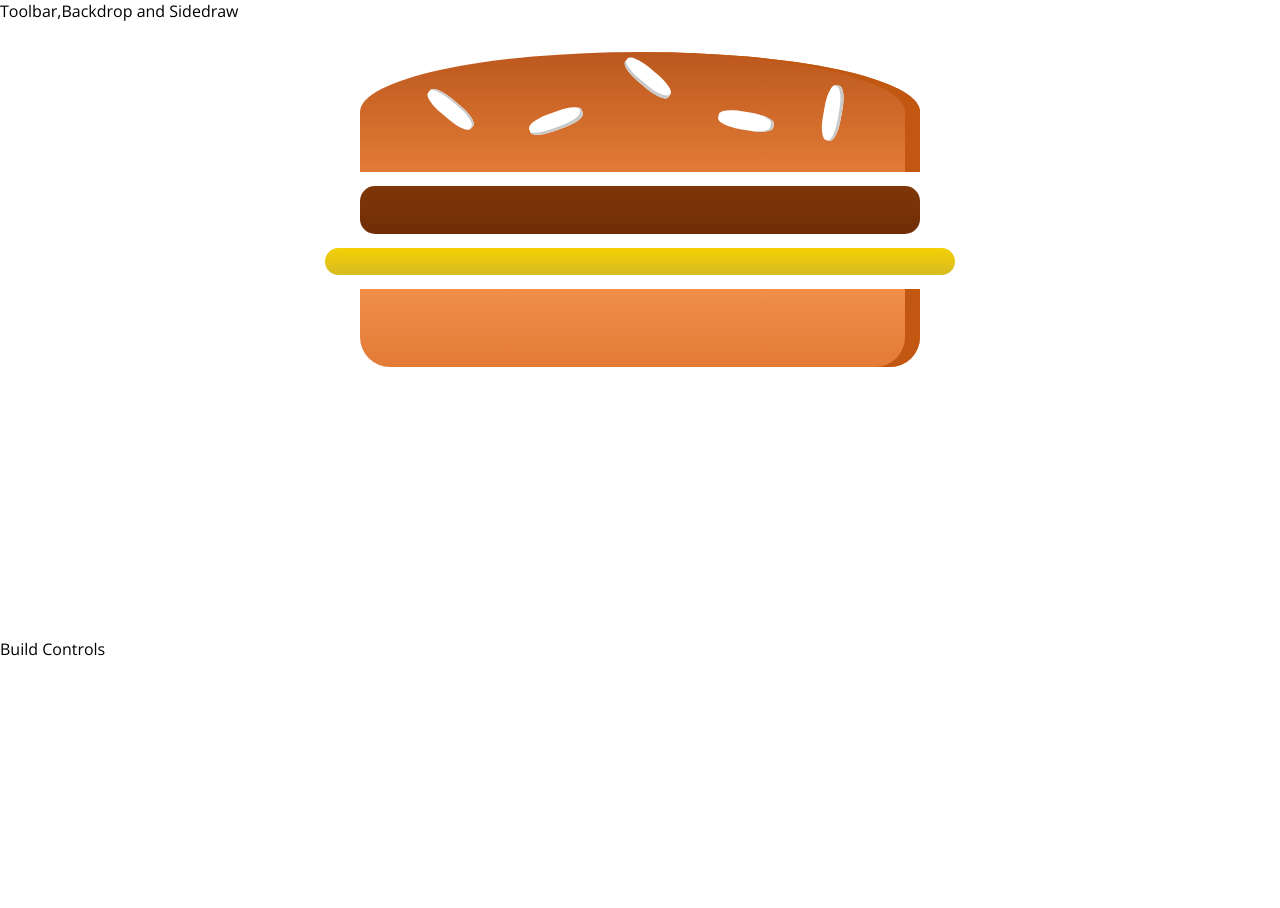
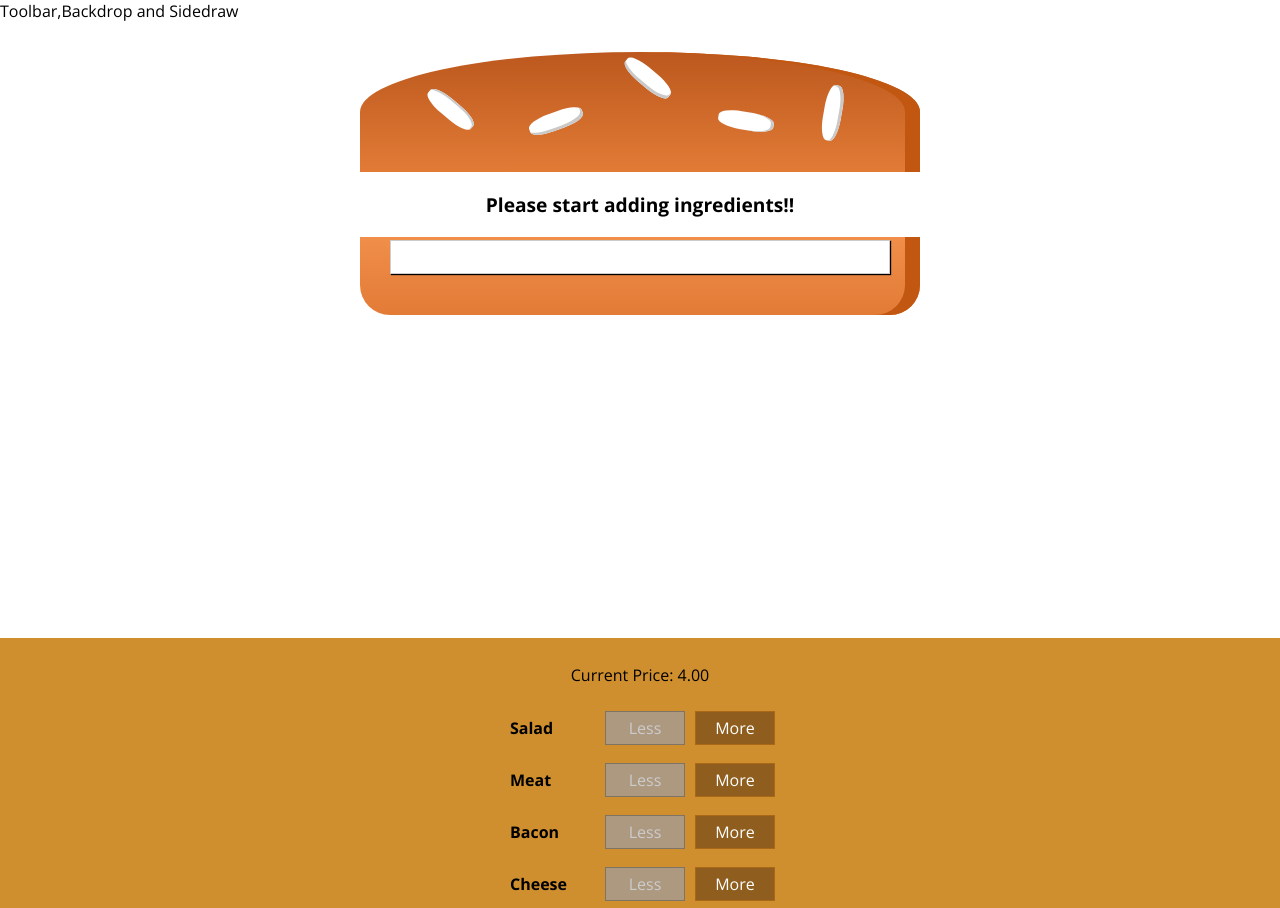
Before and after one commit to AvinashVellineni/React_Burger_Project, a React app: page / in a window 1280 px wide. Shown: the top 908 px of the page. Before the commit the page ends 800 px from the top, so only its background shows below. Built offline with nearby package versions, Linux system fonts and the light colour scheme.

Commit message:
Burger builder component implementation

```diff
--- /dev/null
+++ b/src/components/Burger/BuildControls/BuildControl/BuildControl.css
@@ -0,0 +1,56 @@
+.BuildControl {
+    display: flex;
+    justify-content: space-between;
+    align-items: center;
+    margin: 5px 0;
+}
+
+.BuildControl button {
+    display: block;
+    font: inherit;
+    padding: 5px;
+    margin: 0 5px;
+    width: 80px;
+    border: 1px solid #AA6817;
+    cursor: pointer;
+    outline: none;
+}
+
+.BuildControl button:disabled {
+    background-color: #AC9980;
+    border: 1px solid #7E7365;
+    color: #ccc;
+    cursor: default;
+}
+
+.BuildControl button:hover:disabled {
+    background-color: #AC9980;
+    color: #ccc;
+    cursor: not-allowed;
+}
+
+.Label {
+    padding: 10px;
+    font-weight: bold;
+    width: 80px;
+}
+
+.BuildControl .Less {
+    background-color: #D39952;
+    color: white;
+}
+
+.BuildControl .More {
+    background-color: #8F5E1E;
+    color: white;
+}
+
+.BuildControl .Less:hover, .BuildControl .Less:active {
+    background-color: #DAA972;
+    color: white;
+}
+
+.BuildControl .More:hover,.BuildControl .More:active {
+    background-color: #99703F;
+    color: white;
+}
--- /dev/null
+++ b/src/components/Burger/BuildControls/BuildControl/BuildControl.js
@@ -0,0 +1,25 @@
+import React from 'react';
+import classes from './BuildControl.css';
+
+const buildControl = props => {
+  return (
+    <div className={classes.BuildControl}>
+      <div className={classes.Label}>{props.label}</div>
+      <button
+        className={classes.Less}
+        onClick={() => props.removeIngredient(props.label.toLowerCase())}
+        disabled={props.disabled}
+      >
+        Less
+      </button>
+      <button
+        className={classes.More}
+        onClick={() => props.addIngredient(props.label.toLowerCase())}
+      >
+        More
+      </button>
+    </div>
+  );
+};
+
+export default buildControl;
--- /dev/null
+++ b/src/components/Burger/BuildControls/BuildControls.css
@@ -0,0 +1,52 @@
+.BuildControls {
+  width: 100;
+  background-color: #cf8f2e;
+  display: flex;
+  flex-flow: column;
+  align-items: center;
+  box-shadow: 0 2px 1px #ccc;
+  margin: auto;
+  padding: 10px 0;
+}
+
+
+.OrderButton {
+  background-color: #DAD735;
+  outline: none;
+  cursor: pointer;
+  border: 1px solid #966909;
+  color: #966909;
+  font-family: inherit;
+  font-size: 1.2em;
+  padding: 15px 30px;
+  box-shadow: 2px 2px 2px #966909;
+}
+
+.OrderButton:hover, .OrderButton:active {
+  background-color: #A0DB41;
+  border: 1px solid #966909;
+  color: #966909;
+}
+
+.OrderButton:disabled {
+  background-color: #C7C6C6;
+  cursor: not-allowed;
+  border: 1px solid #ccc;
+  color: #888888;
+}
+
+.OrderButton:not(:disabled) {
+  animation: enable 0.3s linear;
+}
+
+@keyframes enable {
+  0% {
+      transform: scale(1);
+  }
+  60% {
+      transform: scale(1.1);
+  }
+  100% {
+      transform: scale(1);
+  }
+}
--- /dev/null
+++ b/src/components/Burger/BuildControls/BuildControls.js
@@ -0,0 +1,38 @@
+import React from 'react';
+import BuildControl from './BuildControl/BuildControl';
+import classes from './BuildControls.css';
+
+const controls = [
+  { label: 'Salad', type: 'salad' },
+  { label: 'Meat', type: 'meat' },
+  { label: 'Bacon', type: 'bacon' },
+  { label: 'Cheese', type: 'cheese' }
+];
+
+const buildControls = props => {
+  return (
+    <div className={classes.BuildControls}>
+      <p>Current Price: {props.price.toFixed(2)}</p>
+      {controls.map(ctrl => {
+        return (
+          <BuildControl
+            key={ctrl.label}
+            label={ctrl.label}
+            addIngredient={props.addIngredient}
+            removeIngredient={props.removeIngredient}
+            disabled={props.disabled[ctrl.type]}
+          ></BuildControl>
+        );
+      })}
+      <button
+        onClick={() => {}}
+        className={classes.OrderButton}
+        disabled={!props.purchasable}
+      >
+        ORDER NOW
+      </button>
+    </div>
+  );
+};
+
+export default buildControls;
--- a/src/components/Burger/Burger.js
+++ b/src/components/Burger/Burger.js
@@ -3,12 +3,28 @@ import classes from './Burger.css';
 import BurgerIngredient from './BurgerIngredient/BurgerIngredient';
 
 const burger = props => {
+  let transformedIngredients = Object.keys(props.ingredients)
+    .map(ingredientKey => {
+      return [...Array(props.ingredients[ingredientKey])].map((_, i) => {
+        return (
+          <BurgerIngredient
+            type={ingredientKey}
+            key={ingredientKey + i}
+          ></BurgerIngredient>
+        );
+      });
+    })
+    .reduce((arr, el) => {
+      return arr.concat(el);
+    }, []);
+  if (transformedIngredients.length === 0) {
+    transformedIngredients = <p>Please start adding ingredients!!</p>;
+  }
   return (
     <Fragment>
       <div className={classes.Burger}>
         <BurgerIngredient type="bread-top"></BurgerIngredient>
-        <BurgerIngredient type="meat"></BurgerIngredient>
-        <BurgerIngredient type="cheese"></BurgerIngredient>
+        {transformedIngredients}
         <BurgerIngredient type="bread-bottom"></BurgerIngredient>
       </div>
     </Fragment>
--- /dev/null
+++ b/src/components/UI/Modal/Modal.css
@@ -0,0 +1,20 @@
+.Modal {
+  position: fixed;
+  z-index: 500;
+  background-color: white;
+  width: 70%;
+  border: 1px solid #ccc;
+  box-shadow: 1px 1px 1px black;
+  padding: 16px;
+  left: 15%;
+  top: 30%;
+  box-sizing: border-box;
+  transition: all 0.3s ease-out;
+}
+
+@media (min-width: 600px) {
+  .Modal {
+    width: 500px;
+    left: calc(50% - 250px);
+  }
+}
--- /dev/null
+++ b/src/components/UI/Modal/Modal.js
@@ -0,0 +1,8 @@
+import React from 'react';
+import classes from './Modal.css';
+
+const modal = props => {
+  return <div className={classes.Modal}>{props.children}</div>;
+};
+
+export default modal;
--- a/src/containers/BurgerBuilder/BurgerBuilder.js
+++ b/src/containers/BurgerBuilder/BurgerBuilder.js
@@ -1,12 +1,89 @@
 import React, { Component, Fragment } from 'react';
 import Burger from '../../components/Burger/Burger';
+import BuildControls from '../../components/Burger/BuildControls/BuildControls';
+import Modal from '../../components/UI/Modal/Modal';
 
+const INGREDIENT_PRICES = {
+  salad: 0.5,
+  cheese: 0.4,
+  meat: 1.3,
+  bacon: 0.7
+};
 class BurgerBuilder extends Component {
+  state = {
+    ingredients: {
+      salad: 0,
+      bacon: 0,
+      cheese: 0,
+      meat: 0
+    },
+    totalPrice: 4,
+    purchasable: false
+  };
+
+  updatePurchaseHandler = updatedIngredient => {
+    const ingredients = { ...updatedIngredient };
+    const sum = Object.keys(ingredients)
+      .map(key => {
+        return ingredients[key];
+      })
+      .reduce((sum, currel) => {
+        return sum + currel;
+      }, 0);
+    this.setState({ purchasable: sum > 0 });
+  };
+
+  addIngredientHandler = ingredientType => {
+    const oldCount = this.state.ingredients[ingredientType];
+    const updatedIngredient = {
+      ...this.state.ingredients
+    };
+    updatedIngredient[ingredientType] = oldCount + 1;
+    this.setState(prevState => {
+      return {
+        ingredients: updatedIngredient,
+        totalPrice: prevState.totalPrice + INGREDIENT_PRICES[ingredientType]
+      };
+    });
+    this.updatePurchaseHandler(updatedIngredient);
+  };
+
+  removeIngredientHandler = ingredientType => {
+    const oldCount = this.state.ingredients[ingredientType];
+    if (oldCount <= 0) {
+      return;
+    }
+    const updatedIngredient = {
+      ...this.state.ingredients
+    };
+    updatedIngredient[ingredientType] = oldCount - 1;
+    this.setState(prevState => {
+      return {
+        ingredients: updatedIngredient,
+        totalPrice: prevState.totalPrice - INGREDIENT_PRICES[ingredientType]
+      };
+    });
+    this.updatePurchaseHandler(updatedIngredient);
+  };
+
   render() {
+    const disabledInfo = {
+      ...this.state.ingredients
+    };
+    for (let key in disabledInfo) {
+      disabledInfo[key] = disabledInfo[key] <= 0;
+    }
     return (
       <Fragment>
-        <Burger></Burger>
-        <div>Build Controls</div>
+        <Modal></Modal>
+        <Burger ingredients={this.state.ingredients}></Burger>
+        <BuildControls
+          addIngredient={this.addIngredientHandler}
+          removeIngredient={this.removeIngredientHandler}
+          disabled={disabledInfo}
+          price={this.state.totalPrice}
+          purchasable={this.state.purchasable}
+        ></BuildControls>
       </Fragment>
     );
   }
```
Also changed, not shown: src/components/UI/Backdrop/Backdrop.js (added), 1 other file (tests, documents, lock files or other folders).
